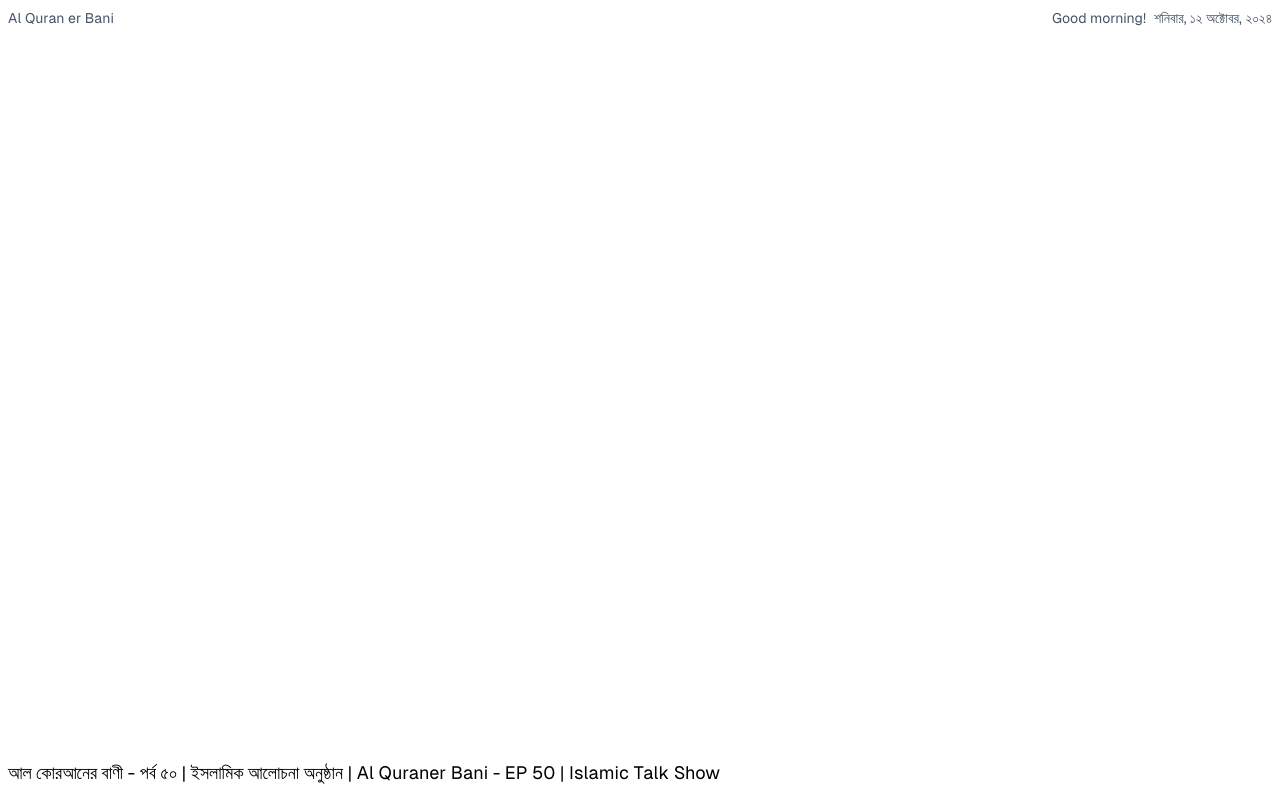
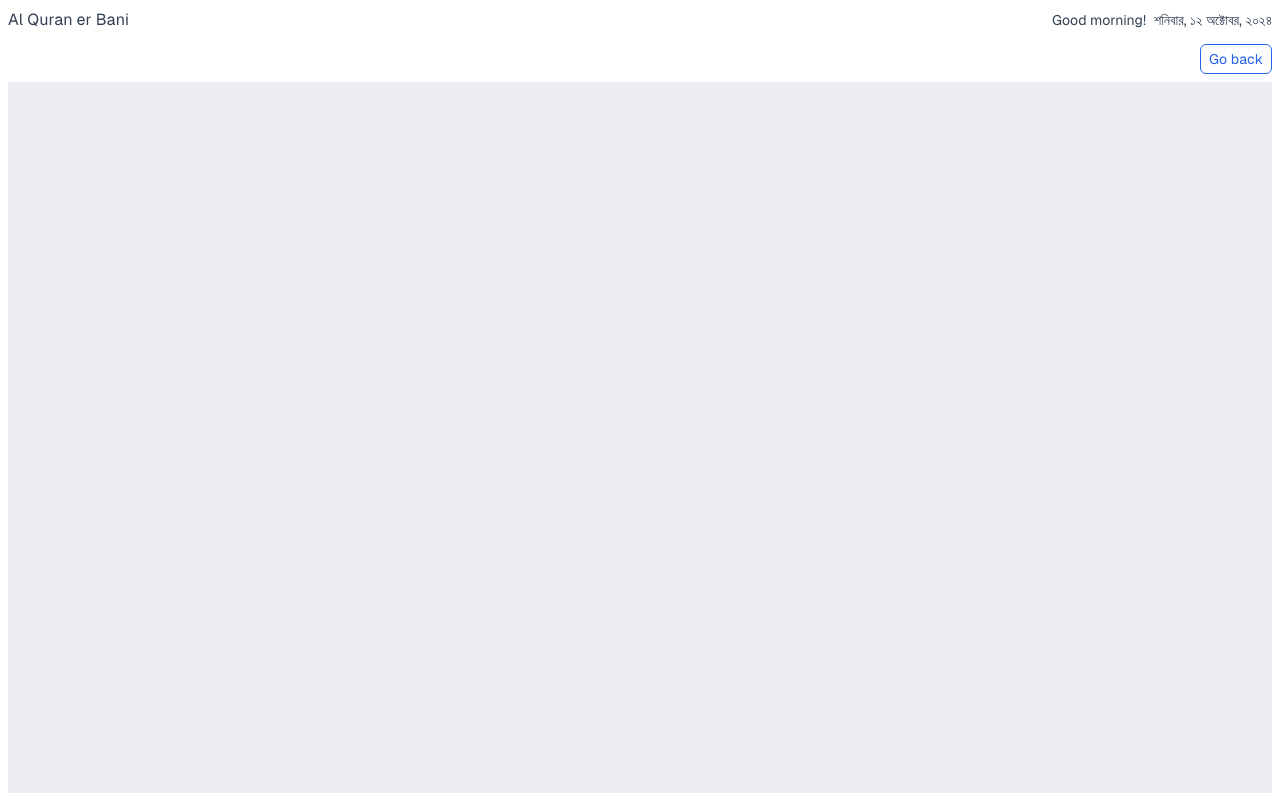
Before and after one commit to ebnsina/al-quran-er-bani, a React (Vite) app: page /watch/0jFJSr5xBEs in a window 1280 px wide. Shown: the top 800 px of the page. Built offline with nearby package versions, Linux system fonts and the light colour scheme.

Commit message:
Fixed: some ui, scroll top

```diff
--- a/dev-dist/sw.js
+++ b/dev-dist/sw.js
@@ -82,7 +82,7 @@ define(['./workbox-b5f7729d'], (function (workbox) { 'use strict';
     "revision": "3ca0b8505b4bec776b69afdba2768812"
   }, {
     "url": "index.html",
-    "revision": "0.tqag5j156ao"
+    "revision": "0.ji7fpe9bt3o"
   }], {});
   workbox.cleanupOutdatedCaches();
   workbox.registerRoute(new workbox.NavigationRoute(workbox.createHandlerBoundToURL("index.html"), {
--- a/src/components/Logo.tsx
+++ b/src/components/Logo.tsx
@@ -3,7 +3,7 @@ import { Link } from 'react-router-dom';
 export default function Logo() {
   return (
     <div>
-      <Link className='font-medium block' to='/'>
+      <Link className='text-base font-medium block' to='/'>
         Al Quran er Bani
       </Link>
     </div>
--- a/src/components/VideoItem.tsx
+++ b/src/components/VideoItem.tsx
@@ -1,3 +1,4 @@
+import { useState } from 'react';
 import YouTube, { YouTubeProps } from 'react-youtube';
 
 interface Props {
@@ -5,7 +6,10 @@ interface Props {
 }
 
 export default function VideoItem({ videoId }: Props) {
+  const [isLoading, setIsLoading] = useState(true);
+
   const onPlayerReady: YouTubeProps['onReady'] = (event) => {
+    setIsLoading(false);
     event.target.pauseVideo();
   };
 
@@ -18,8 +22,17 @@ export default function VideoItem({ videoId }: Props) {
   };
 
   return (
-    <div className='aspect-video'>
-      <YouTube videoId={videoId} opts={options} onReady={onPlayerReady} />
+    <div className='aspect-video relative'>
+      {isLoading && (
+        <div className='absolute inset-0 bg-gray-200 animate-pulse'></div>
+      )}
+
+      <YouTube
+        videoId={videoId}
+        opts={options}
+        onReady={onPlayerReady}
+        className={isLoading ? 'opacity-0' : 'opacity-100'}
+      />
     </div>
   );
 }
--- a/src/routes/Root.tsx
+++ b/src/routes/Root.tsx
@@ -5,7 +5,7 @@ import Logo from '../components/Logo';
 export default function Root() {
   return (
     <div className='min-h-screen container mx-auto px-2 py-2'>
-      <div className='text-xs sm:text-sm text-slate-600 flex justify-between items-center pb-3'>
+      <div className='text-xs sm:text-sm text-slate-700 flex justify-between items-center pb-3'>
         <Logo />
         <Greet />
       </div>
--- a/src/routes/Watch.tsx
+++ b/src/routes/Watch.tsx
@@ -1,16 +1,34 @@
-import { useParams } from 'react-router-dom';
+import { useEffect, useRef } from 'react';
+import { Link, useParams } from 'react-router-dom';
 import VideoItem from '../components/VideoItem';
 import { getVideo } from '../services/video';
 
 export default function Watch() {
+  const videoRef = useRef<HTMLDivElement>(null);
+
   const { watchId } = useParams();
   if (!watchId) return;
 
   const video = getVideo(watchId);
   if (!video) return;
 
+  useEffect(() => {
+    if (videoRef.current) {
+      videoRef.current.scrollIntoView({ behavior: 'smooth', block: 'start' });
+    }
+  }, [watchId]);
+
   return (
-    <div>
+    <div ref={videoRef}>
+      <div className='flex justify-end mb-2'>
+        <Link
+          className='block border border-blue-600 text-blue-600 px-2 py-1 text-sm rounded-md'
+          to='/'
+        >
+          Go back
+        </Link>
+      </div>
+
       <VideoItem videoId={video?.videoId} />
 
       <h2 className='text-base sm:text-lg font-medium mt-2 mb-4'>
```
